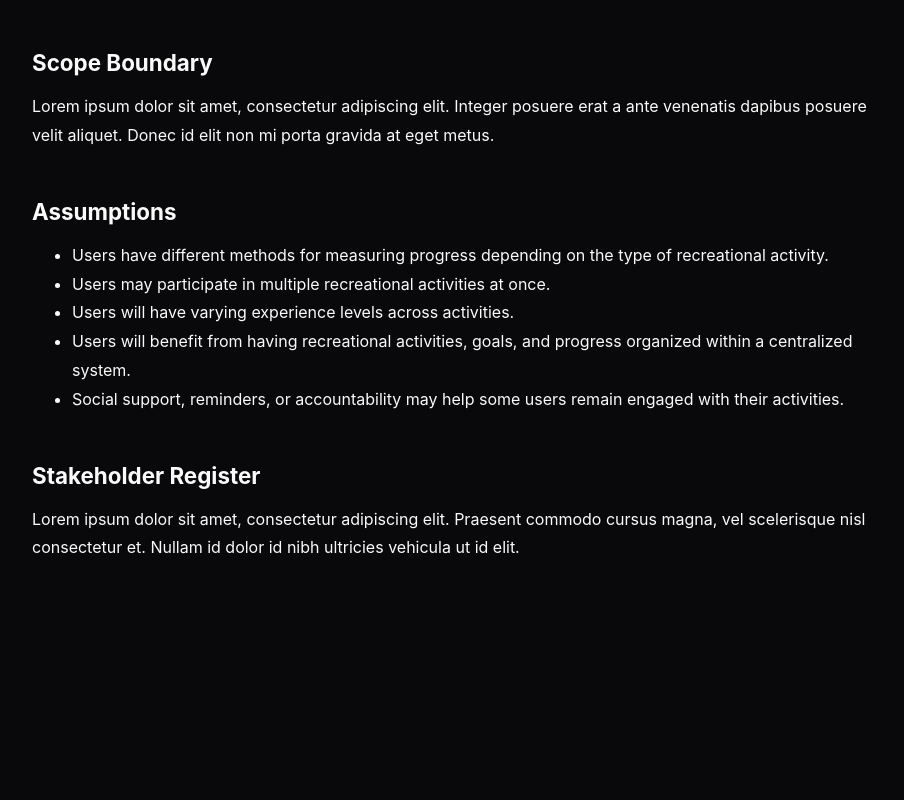
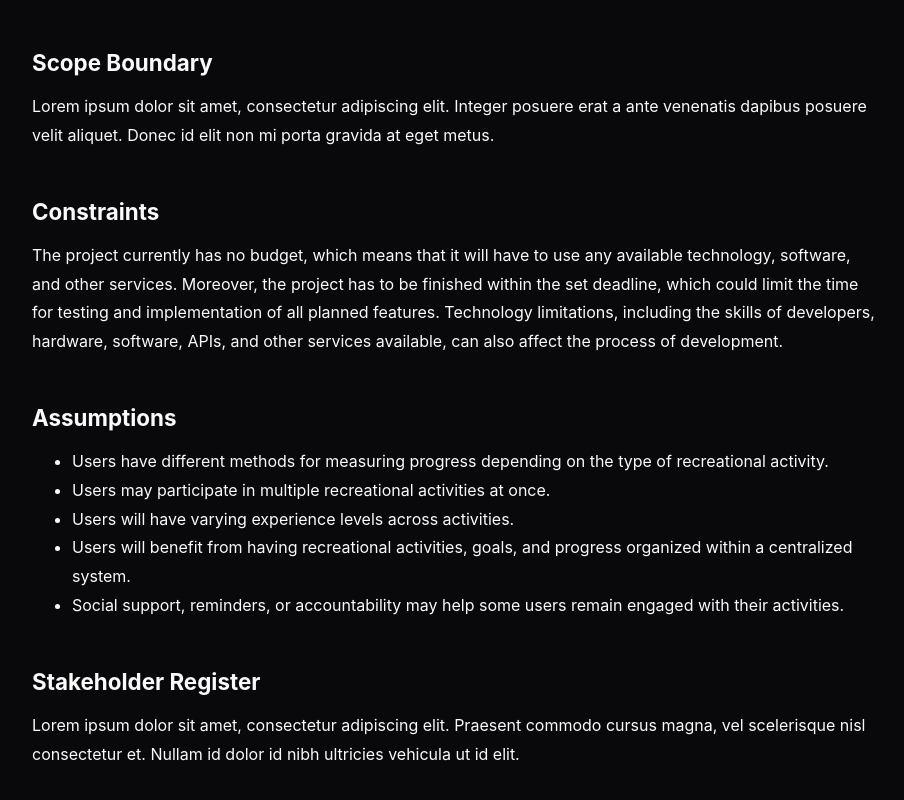
Before and after one commit to JuanReyna1/skill_tracker, a React app in the folder frontend/: page /sprint-1 in a window 1280 px wide. Shown: the part 2543-3343 px from the top of the page, without its empty margins (90-994 px from the left). Before the commit the page ends 3249 px from the top, so only its background shows below. Built offline with nearby package versions, Linux system fonts and the light colour scheme; the HTML template or start-up script is replaced by a standard one.

Commit message:
Constraints Section

```diff
--- a/frontend/src/pages/Sprint1.jsx
+++ b/frontend/src/pages/Sprint1.jsx
@@ -151,6 +151,19 @@ function Sprint1() {
                     </div>
 
                     <div className="sprint-topic">
+                        <h3>Constraints</h3>
+                        <p>
+                            The project currently has no budget, which means that
+                            it will have to use any available technology, software,
+                            and other services. Moreover, the project has to be finished
+                            within the set deadline, which could limit the time for testing
+                            and implementation of all planned features. Technology limitations,
+                            including the skills of developers, hardware, software, APIs,
+                            and other services available, can also affect the process of development.
+                        </p>
+                    </div>
+
+                    <div className="sprint-topic">
                         <h3>Assumptions</h3>
                         <p>
                             <ul>
```
